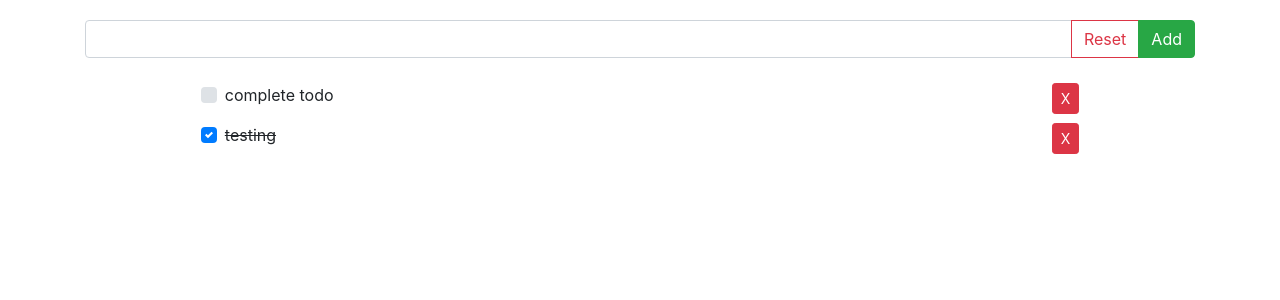
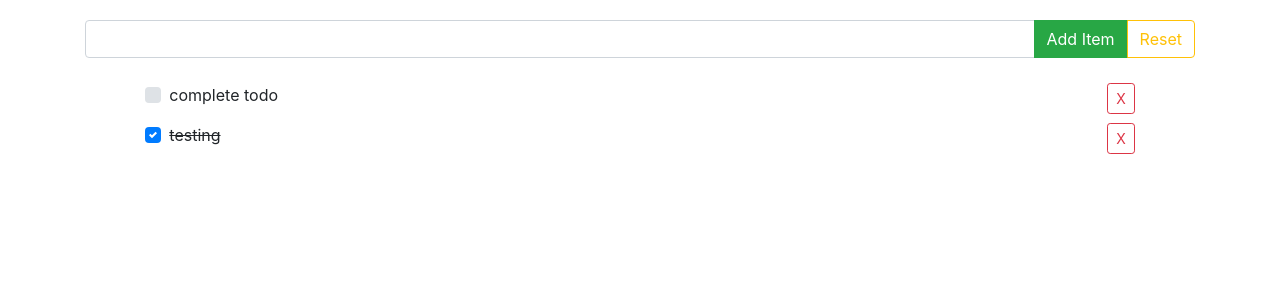
Before and after one commit to et4891/vue-tutorial, a Vue app in the folder todo/: page / in a window 1280 px wide. Shown: the top 300 px of the page. Built offline with nearby package versions, Linux system fonts and the light colour scheme.

Commit message:
styling + wording

```diff
--- a/todo/components/TodoInput.vue
+++ b/todo/components/TodoInput.vue
@@ -2,8 +2,8 @@
   <div class="input-group">
     <input type="text" class="form-control" @input="todoInput" v-model="todoText">
     <div class="input-group-append" id="button-addon">
-      <button class="btn btn-outline-danger" type="button" @click.prevent="onReset">Reset</button>
-      <button class="btn btn-success" type="button" @click.prevent="onAdd">Add</button>
+      <button class="btn btn-success" type="button" @click.prevent="onAdd">Add Item</button>
+      <button class="btn btn-outline-warning" type="button" @click.prevent="onReset">Reset</button>
     </div>
   </div>
 </template>
--- a/todo/components/TodoList.vue
+++ b/todo/components/TodoList.vue
@@ -26,7 +26,7 @@ export default {
 
 <style scoped>
   .table {
-    width: 80%;
+    width: 90%;
     margin: auto;
   }
 </style>
--- a/todo/components/TodoListItem.vue
+++ b/todo/components/TodoListItem.vue
@@ -19,7 +19,7 @@
       </div>
     </td>
     <td>
-      <button class="btn btn-sm btn-danger float-right">X</button>
+      <button class="btn btn-sm btn-outline-danger float-right">X</button>
     </td>
   </tr>
 </template>
```
